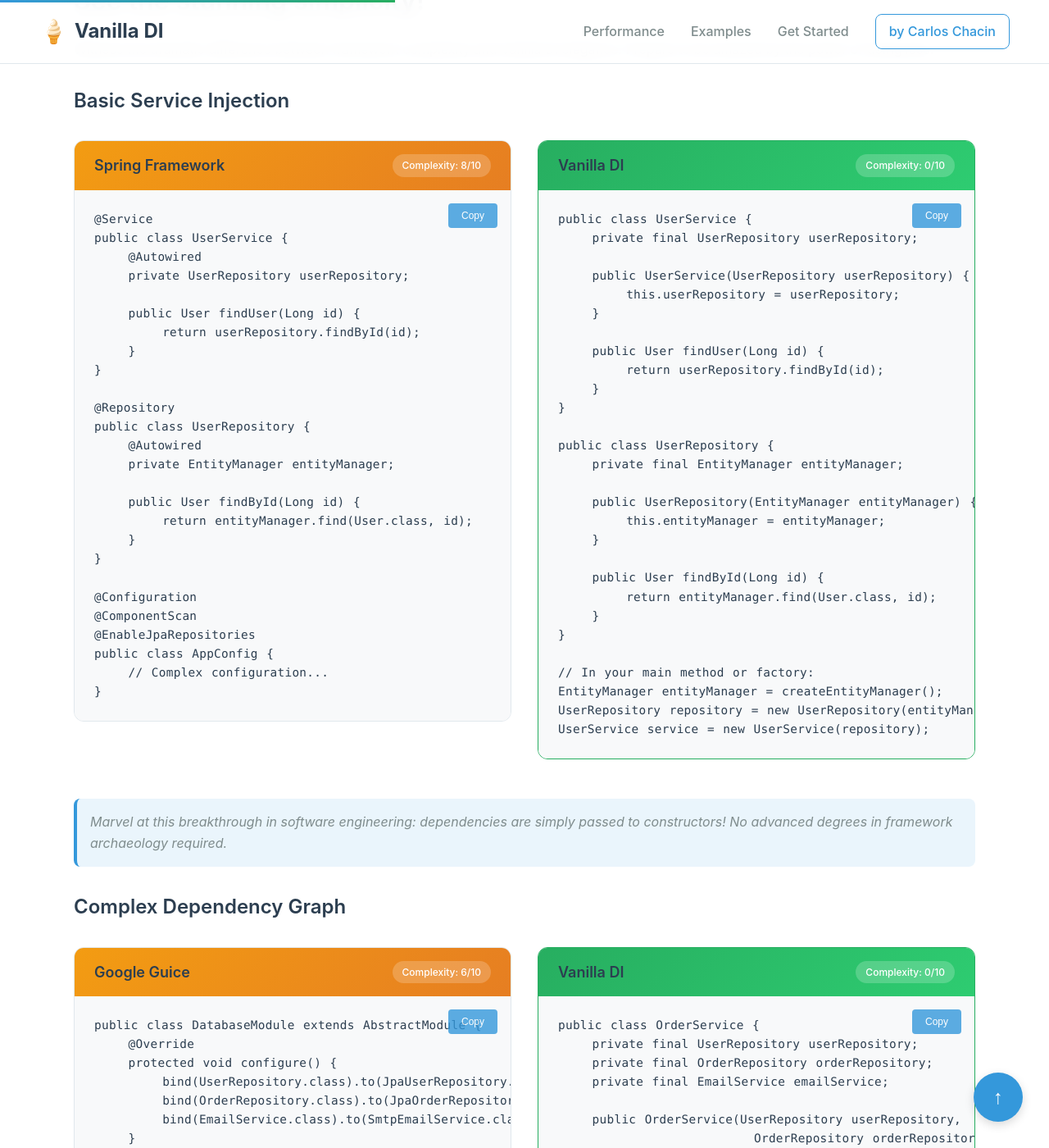
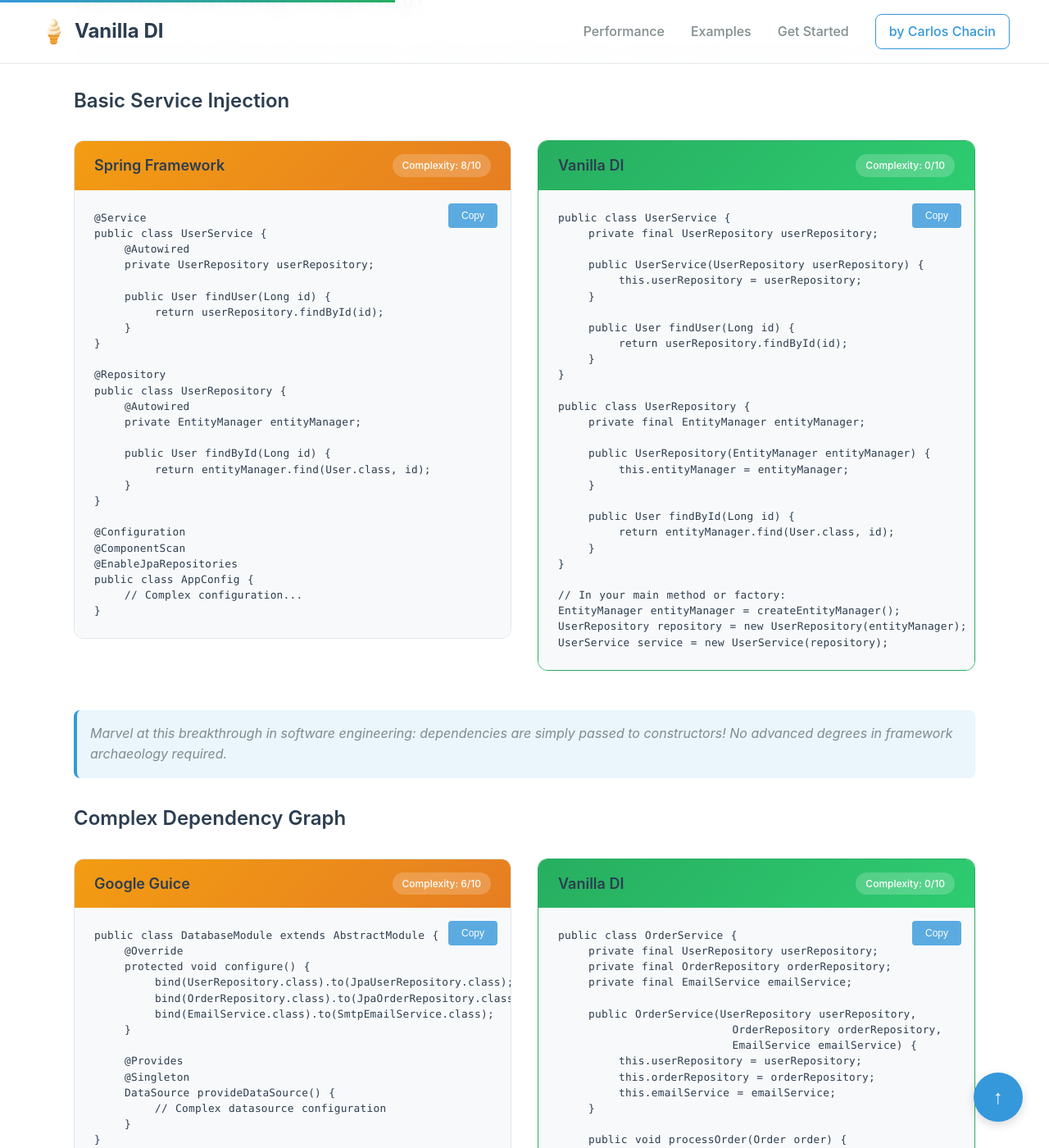
Before and after one commit to cchacin/vanilla-di.com, a Jekyll site: the page built from index.md, in a window 1280 px wide and 1400 px high, scrolled down 4676 px. Shown: the whole window at 82% size. Built offline with Jekyll 4.4.1, drawn with Linux system fonts in a browser that asks for light colours.

Commit message:
fix: Comparison tables font size

```diff
--- a/_sass/_components.scss
+++ b/_sass/_components.scss
@@ -28,7 +28,7 @@
 
     .code-example {
       .code-block pre {
-        font-size: 0.8rem;
+        font-size: 0.7rem;
         padding: 1rem;
         -webkit-overflow-scrolling: touch;
       }
@@ -102,8 +102,8 @@
   pre {
     margin: 0;
     padding: 1.5rem;
-    font-size: 0.9rem;
-    line-height: 1.6;
+    font-size: 0.8rem;
+    line-height: 1.5;
     overflow-x: auto;
     border-radius: 0;
 
```
Also changed, not shown: 3 other files.
